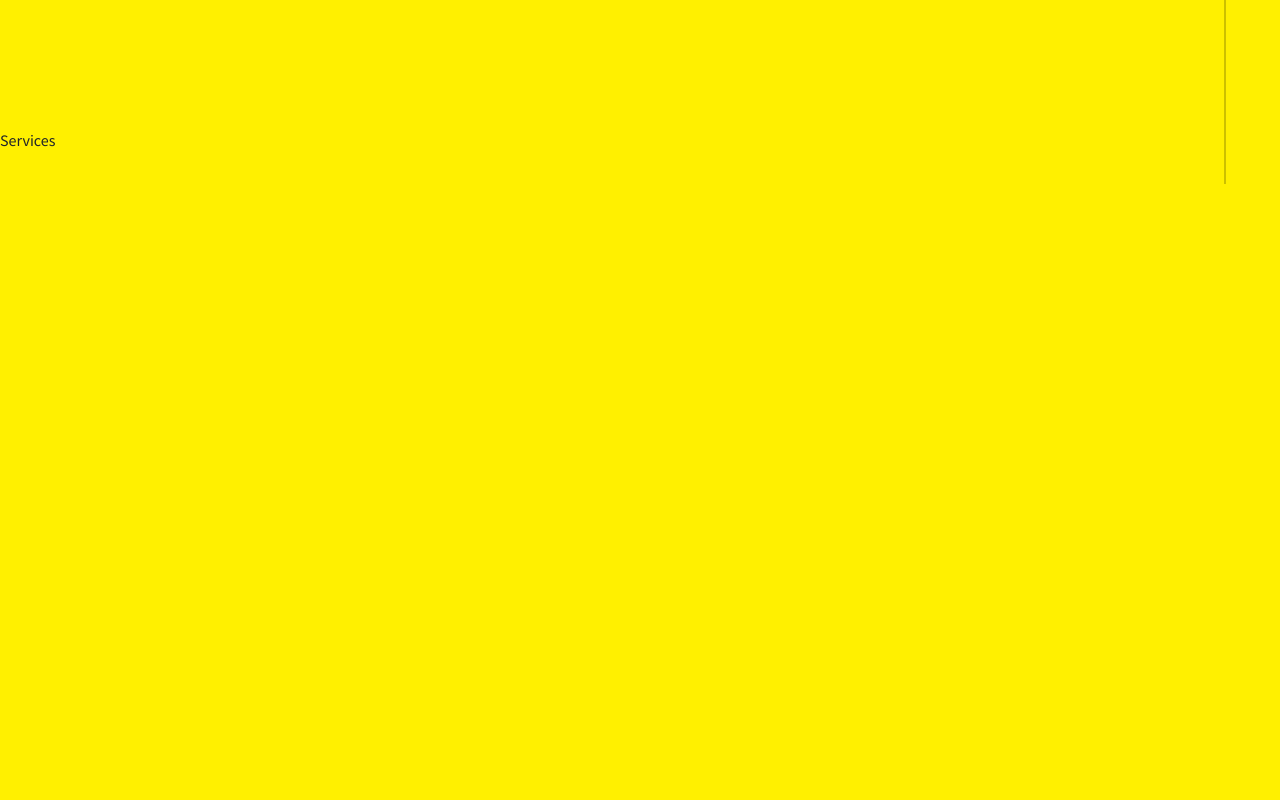
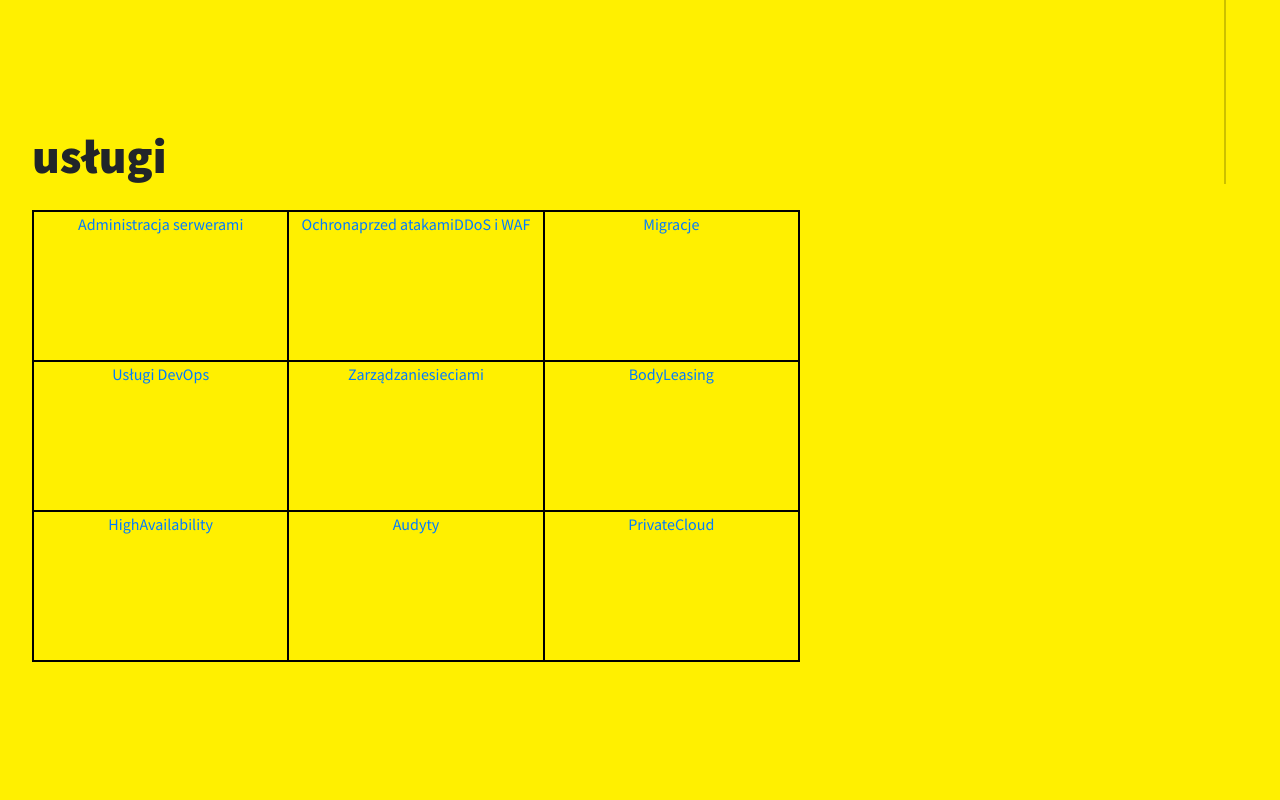
Before and after one commit to siwoczarny/devops, a React (Create React App) app: page / in a window 1280 px wide. Shown: the part 760-1560 px from the top of the page. Built offline with nearby package versions, Linux system fonts and the light colour scheme.

Commit message:
Services section

```diff
--- a/src/components/elements/Services.js
+++ b/src/components/elements/Services.js
@@ -1,11 +1,65 @@
 import React from 'react';
 import '../../styles/elements/Services.scss';
-
+//bootstrap
+import { Row, Col } from 'react-bootstrap';
 
 const Services = () => {
     return (
         <section className="services" id="services">
-            Services
+            <h2 className="services_title">usługi</h2>
+            <div className="services_links">
+            <Row>
+                <Col md={4}>
+                    <div className="services_box">
+                        <a href="...">Administracja serwerami</a>
+                    </div>
+                </Col>
+                <Col md={4}>
+                    <div className="services_box">
+                        <a href="...">Ochronaprzed atakamiDDoS i WAF</a>
+                    </div>
+                </Col>
+                <Col md={4}>
+                    <div className="services_box">
+                        <a href="...">Migracje</a>
+                    </div>
+                </Col>
+            </Row>
+            <Row>
+                <Col md={4}>
+                    <div className="services_box">
+                        <a href="...">Usługi DevOps</a>
+                    </div>
+                </Col>
+                <Col md={4}>
+                    <div className="services_box">
+                        <a href="...">Zarządzaniesieciami</a>
+                    </div>
+                </Col>
+                <Col md={4}>
+                    <div className="services_box">
+                        <a href="...">BodyLeasing</a>
+                    </div>
+                </Col>
+            </Row>
+            <Row>
+                <Col md={4}>
+                    <div className="services_box">
+                        <a href="...">HighAvailability</a>
+                    </div>
+                </Col>
+                <Col md={4}>
+                    <div className="services_box">
+                        <a href="...">Audyty</a>
+                    </div>
+                </Col>
+                <Col md={4}>
+                    <div className="services_box">
+                        <a href="...">PrivateCloud</a>
+                    </div>
+                </Col>
+            </Row>
+            </div>
         </section>
     );
 }
--- a/src/components/layout/Menu.js
+++ b/src/components/layout/Menu.js
@@ -14,7 +14,7 @@ class Menu extends Component {
     }
 
     handleClickLink = () => {
-       alert('jeach')
+        console.log("working")
     }
 
     render() {
--- a/src/styles/elements/Services.scss
+++ b/src/styles/elements/Services.scss
@@ -4,4 +4,27 @@
 .services {
     @include section;
     background-color: $color-bg;
+    &_title {
+        margin-left: 32px;
+        margin-bottom: 24px;
+        font-size: $base-size * 3;
+        font-weight: 900;
+    }
+    &_links {
+        width: 60%;
+        margin-left: 32px;
+        text-align: center;
+        border: 1px solid $color-main;
+        }
+    &_box {
+        height: 150px;
+        width: 100%;
+        margin: 0;
+        padding: 0;
+        border: 1px solid $color-main;
+        @include tablet-small {
+            width: 100%;
+            max-width: 256px;
+        }
+    }
 }
```
